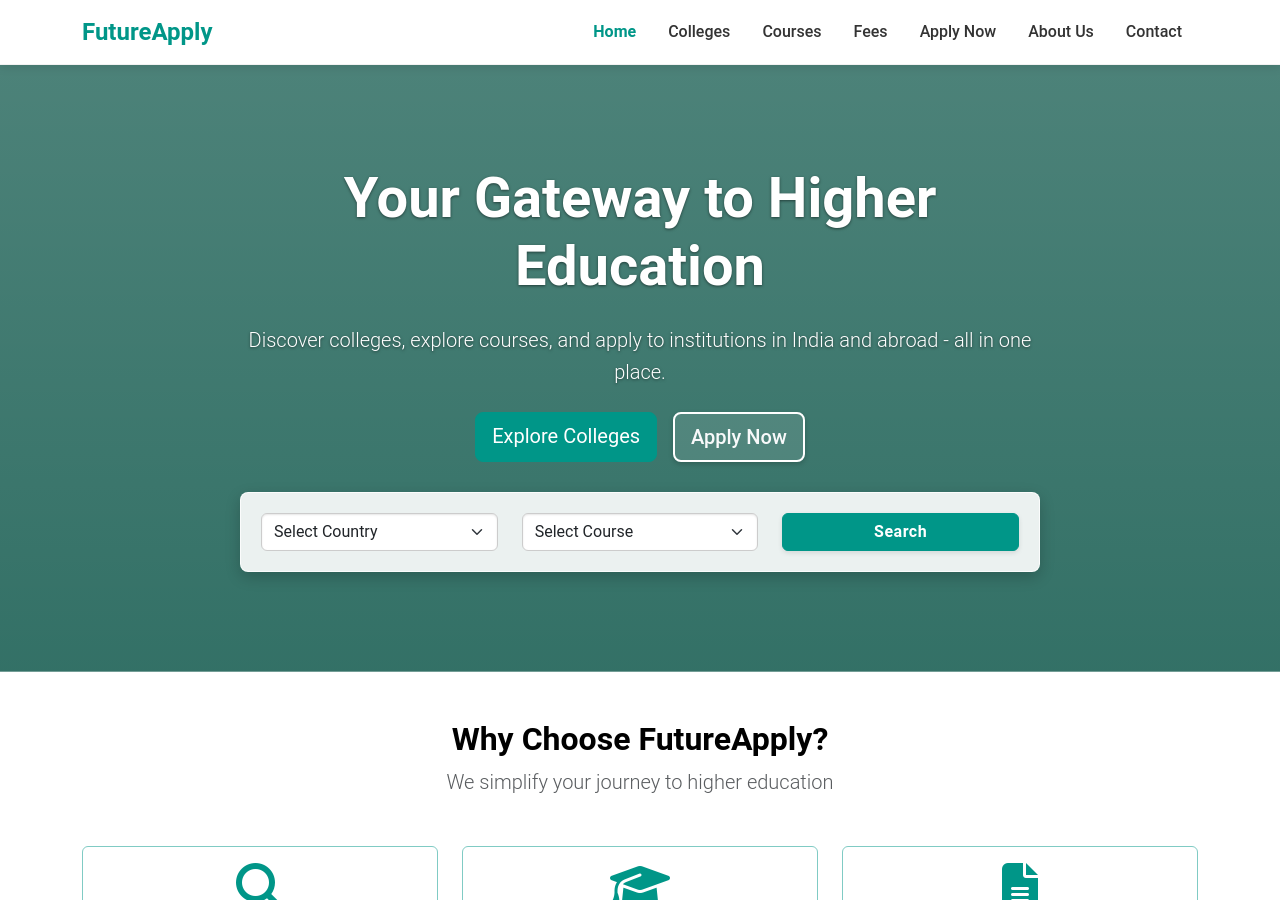
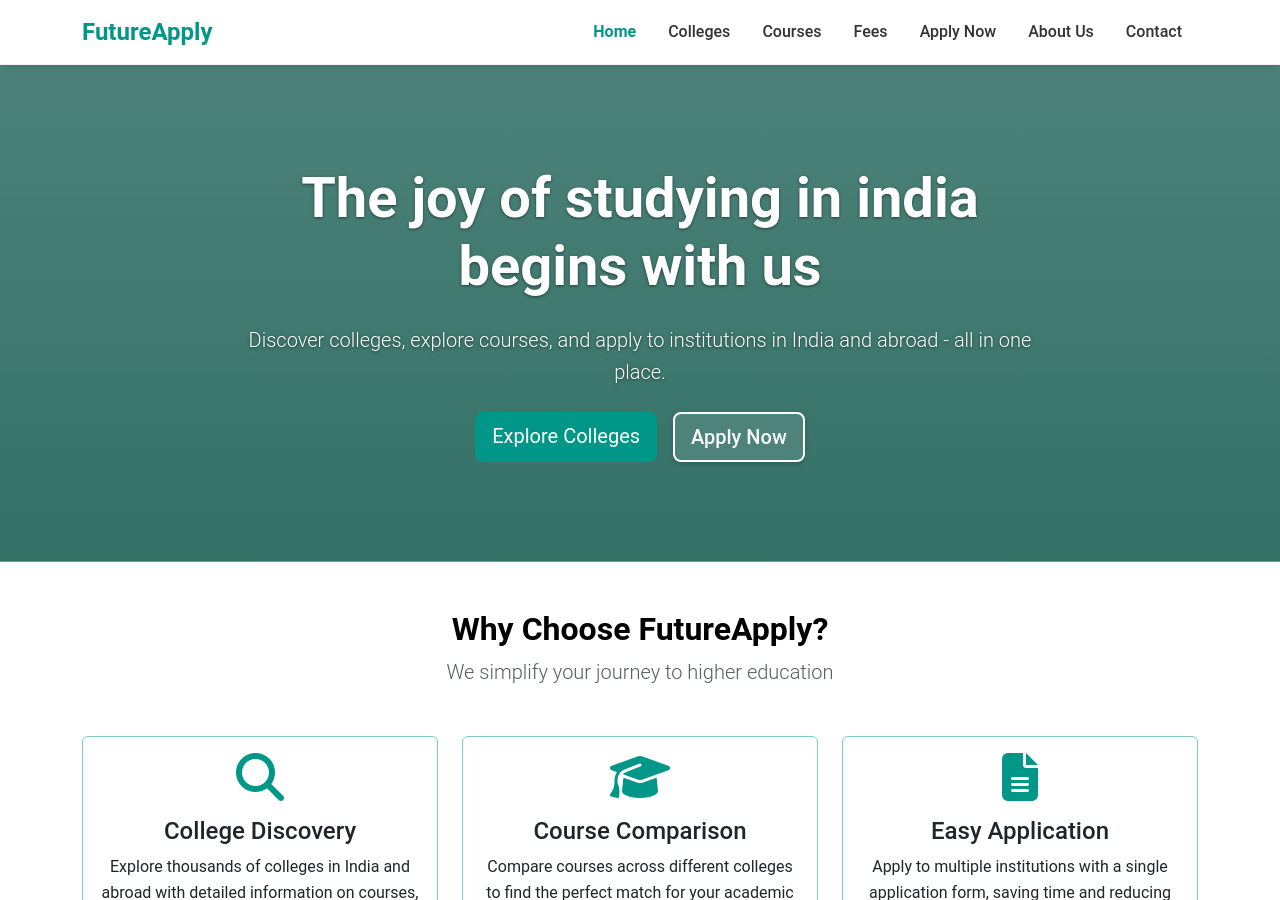
Before and after one commit to futureapplyin/kunja, a Jekyll site: the page built from index.md, in a window 1280 px wide and 900 px high. Built offline with Jekyll 4.4.1, drawn with Linux system fonts in a browser that asks for light colours.

Commit message:
Remove search form from hero section

```diff
--- a/index.md
+++ b/index.md
@@ -8,43 +8,11 @@
 <div class="hero-section">
   <div class="container">
     <div class="hero-content">
-      <h1 class="display-4 fw-bold mb-4">Your Gateway to Higher Education</h1>
+      <h1 class="display-4 fw-bold mb-4">The joy of studying in india begins with us</h1>
       <p class="lead mb-4">Discover colleges, explore courses, and apply to institutions in India and abroad - all in one place.</p>
       <div class="d-flex justify-content-center gap-3">
         <a href="{{ '/colleges/' | relative_url }}" class="btn btn-primary btn-lg">Explore Colleges</a>
         <a href="{{ '/application/' | relative_url }}" class="btn btn-outline-light btn-lg">Apply Now</a>
-      </div>
-
-      <!-- Search Form -->
-      <div class="search-form">
-        <form id="searchForm">
-          <div class="row">
-            <div class="col-md-4 mb-3 mb-md-0">
-              <select class="form-select" id="countrySelect">
-                <option selected>Select Country</option>
-                <option value="india">India</option>
-                <option value="usa">USA</option>
-                <option value="uk">UK</option>
-                <option value="canada">Canada</option>
-                <option value="australia">Australia</option>
-              </select>
-            </div>
-            <div class="col-md-4 mb-3 mb-md-0">
-              <select class="form-select" id="courseSelect">
-                <option selected>Select Course</option>
-                <option value="engineering">Engineering</option>
-                <option value="medicine">Medicine</option>
-                <option value="business">Business</option>
-                <option value="arts">Arts & Humanities</option>
-                <option value="science">Science</option>
-              </select>
-            </div>
-            <div class="col-md-4">
-              <button type="submit" class="btn btn-primary w-100">Search</button>
-            </div>
-          </div>
-        </form>
-        <div id="searchResults"></div>
       </div>
     </div>
   </div>
```
